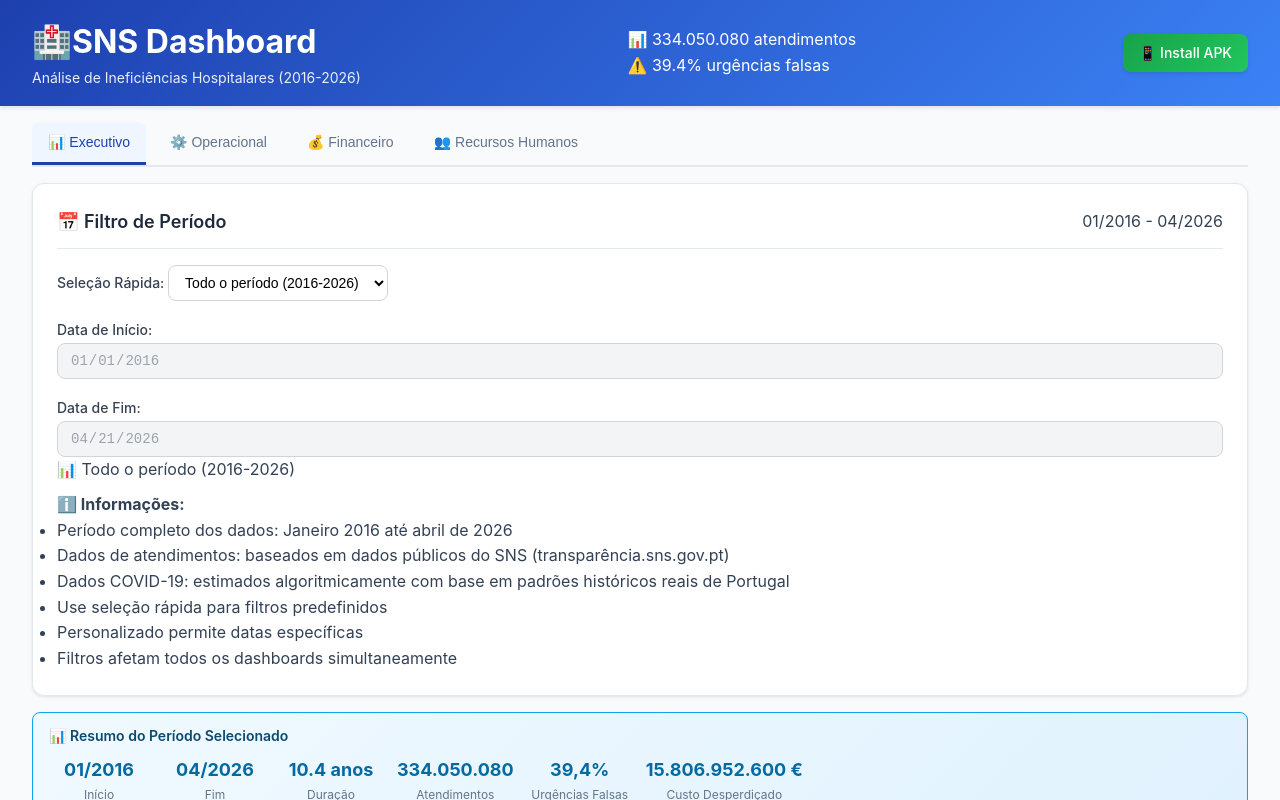
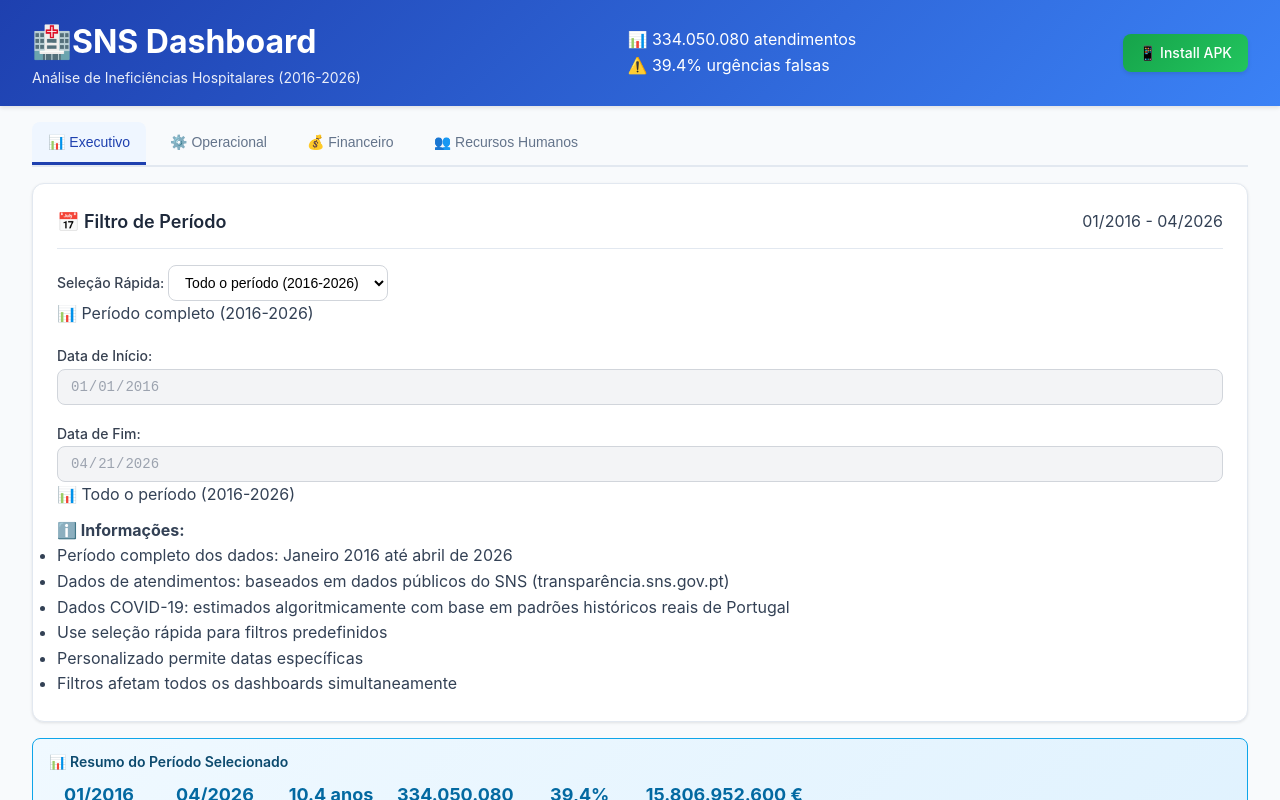
Before and after one commit to Furtif/sns_dashboard_web, a React app: page / in a window 1280 px wide. Shown: the top 800 px of the page. Built offline with nearby package versions, Linux system fonts and the light colour scheme.

Commit message:
set better info

```diff
--- a/src/components/PeriodFilter.js
+++ b/src/components/PeriodFilter.js
@@ -164,14 +164,38 @@ const PeriodFilter = ({ onDateRangeChange, disabled = false }) => {
             ))}
           </select>
 
-          {/* Indicador visual para períodos mais longos */}
-          {quickSelect === 'last36' || quickSelect === 'last2years' ? (
+          {/* Indicador visual para período selecionado */}
+          {quickSelect === 'last12' ? (
             <div className="text-xs text-blue-600 mt-1">
-              {quickSelect === 'last36' ? '⏱️ 3 anos de dados' : '📊 Análise bienal'}
+              ⏱️ 1 ano de dados
+            </div>
+          ) : quickSelect === 'last24' ? (
+            <div className="text-xs text-blue-600 mt-1">
+              ⏱️ 2 anos de dados
+            </div>
+          ) : quickSelect === 'last36' ? (
+            <div className="text-xs text-blue-600 mt-1">
+              ⏱️ 3 anos de dados
+            </div>
+          ) : quickSelect === 'last2years' ? (
+            <div className="text-xs text-blue-600 mt-1">
+              📊 Análise bienal
             </div>
           ) : quickSelect === 'currentYear' ? (
             <div className="text-xs text-green-600 mt-1">
-              ✅ Último ano completo disponível
+              ✅ Ano corrente ({new Date().getFullYear()})
+            </div>
+          ) : quickSelect === 'lastYear' ? (
+            <div className="text-xs text-purple-600 mt-1">
+              📅 Ano anterior (2025)
+            </div>
+          ) : quickSelect === 'all' ? (
+            <div className="text-xs text-orange-600 mt-1">
+              📊 Período completo (2016-2026)
+            </div>
+          ) : quickSelect === 'custom' ? (
+            <div className="text-xs text-gray-600 mt-1">
+              ⚙️ Período personalizado
             </div>
           ) : null}
         </div>
```
